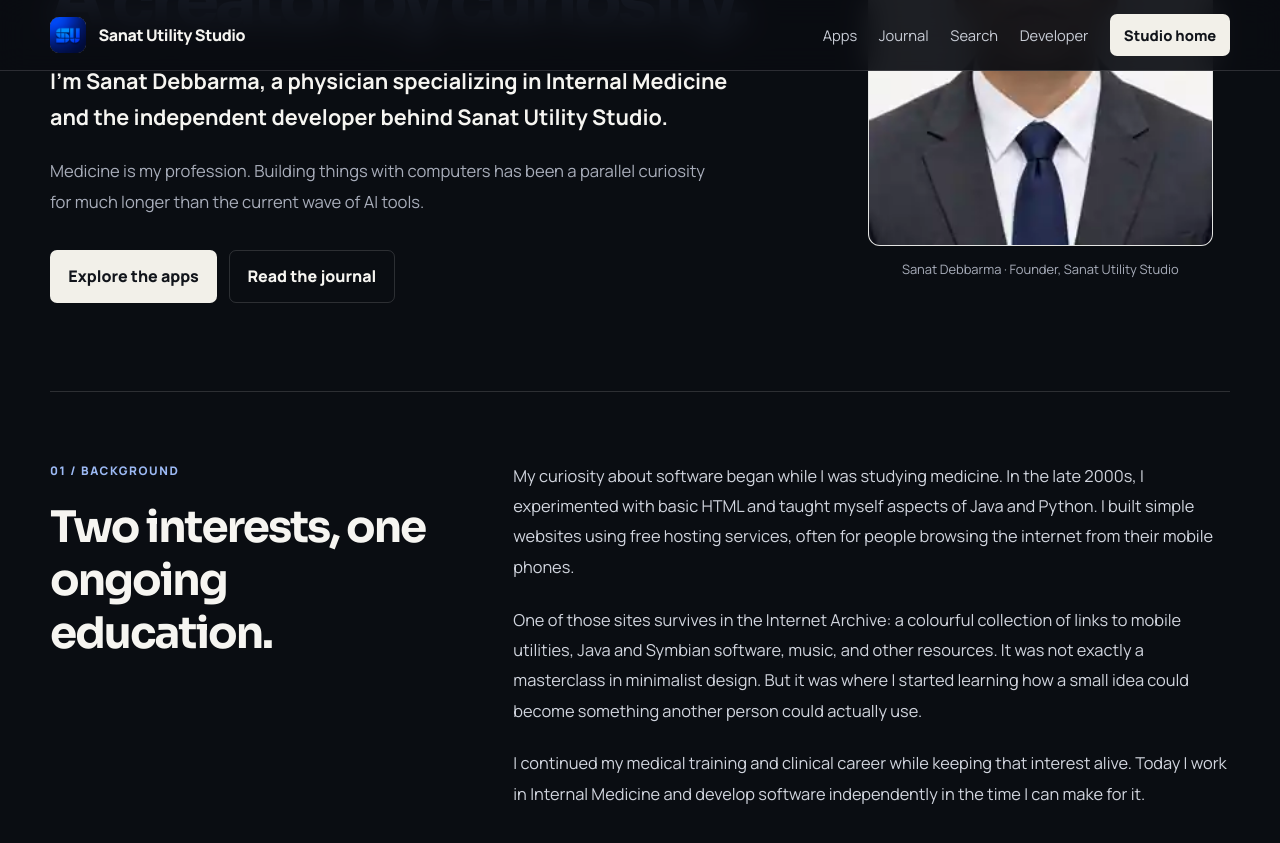
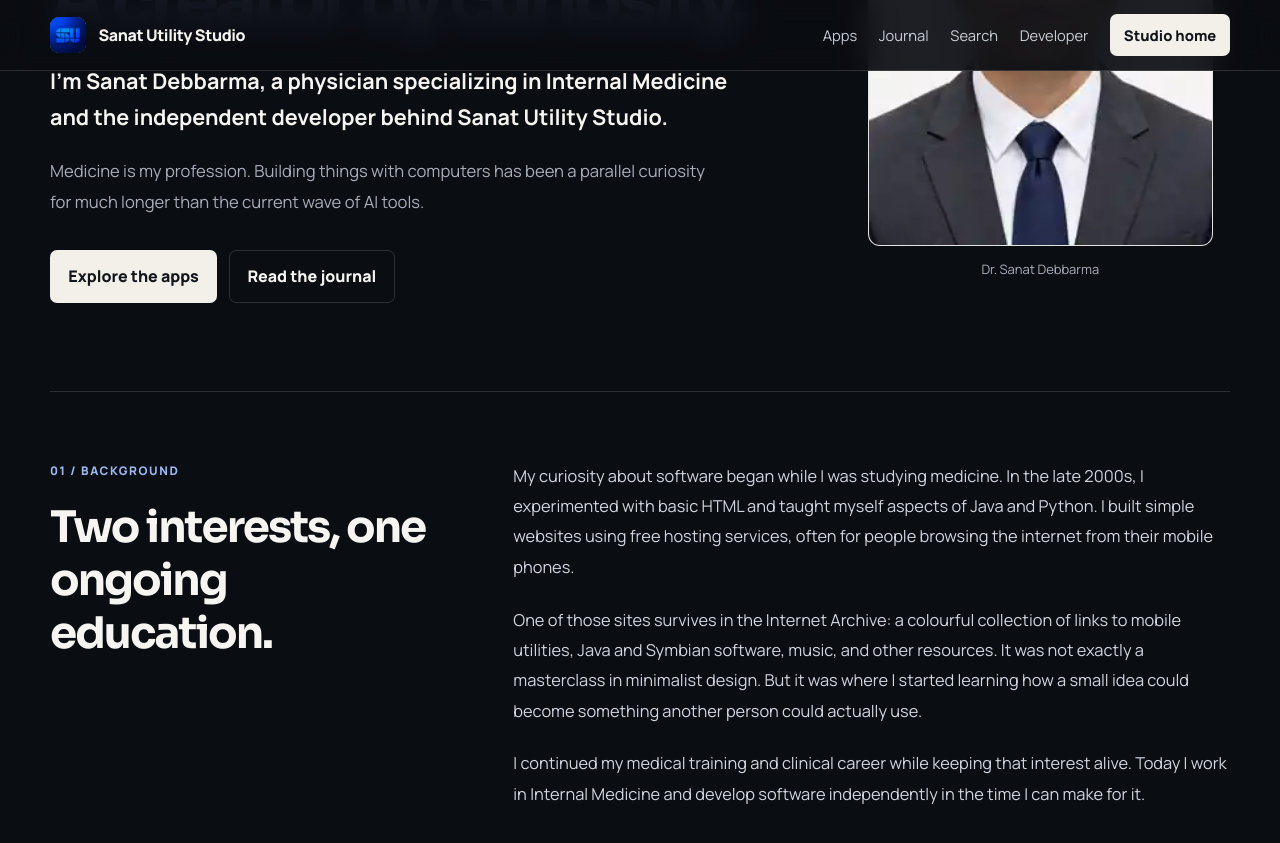
Before and after one commit to sanatutilitystudio/sanatutilitystudio.github.io, a Jekyll site: the page built from about-developer/index.html, in a window 1280 px wide and 900 px high, scrolled down 381 px. Shown: the top 843 px of the window. Built offline with Jekyll 4.4.1, drawn with Linux system fonts in a browser that asks for light colours.

Commit message:
Refine hero, journal intro and concise developer portrait metadata

```diff
--- a/about-developer/index.html
+++ b/about-developer/index.html
@@ -5,6 +5,7 @@
 permalink: /about-developer/
 include_developer_css: true
 social_image: /assets/developer-portrait.webp
+social_image_alt: "Dr. Sanat Debbarma Portrait"
 ---
 <section class="developer-hero container" aria-labelledby="developer-title">
   <div class="developer-hero-copy">
@@ -18,8 +19,8 @@
     </div>
   </div>
   <figure class="developer-portrait">
-    <img src="/assets/developer-portrait.webp" width="260" height="334" alt="Portrait of Sanat Debbarma wearing a dark blazer, glasses and navy tie." decoding="async" fetchpriority="high">
-    <figcaption>Sanat Debbarma · Founder, Sanat Utility Studio</figcaption>
+    <img src="/assets/developer-portrait.webp" width="260" height="334" alt="Dr. Sanat Debbarma Portrait" title="Dr. Sanat Debbarma Portrait" decoding="async" fetchpriority="high">
+    <figcaption>Dr. Sanat Debbarma</figcaption>
   </figure>
 </section>
 
```
